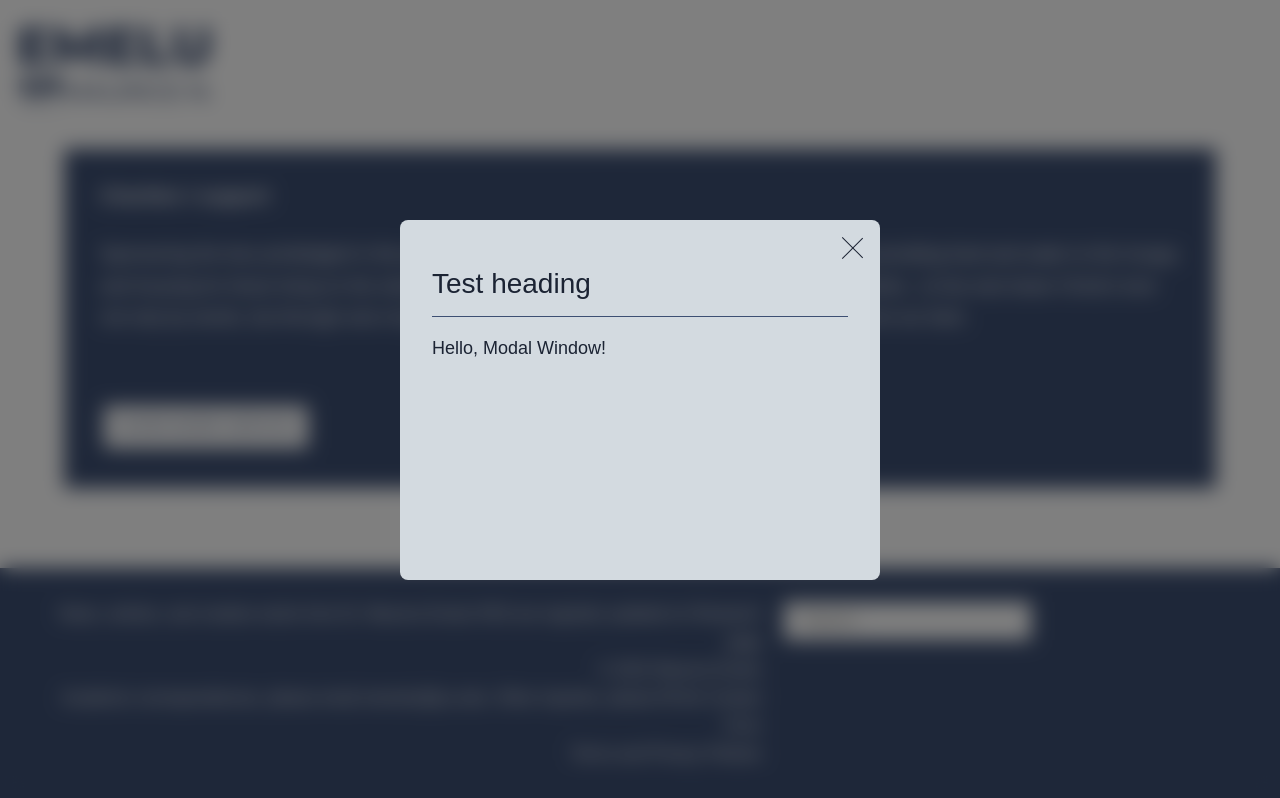
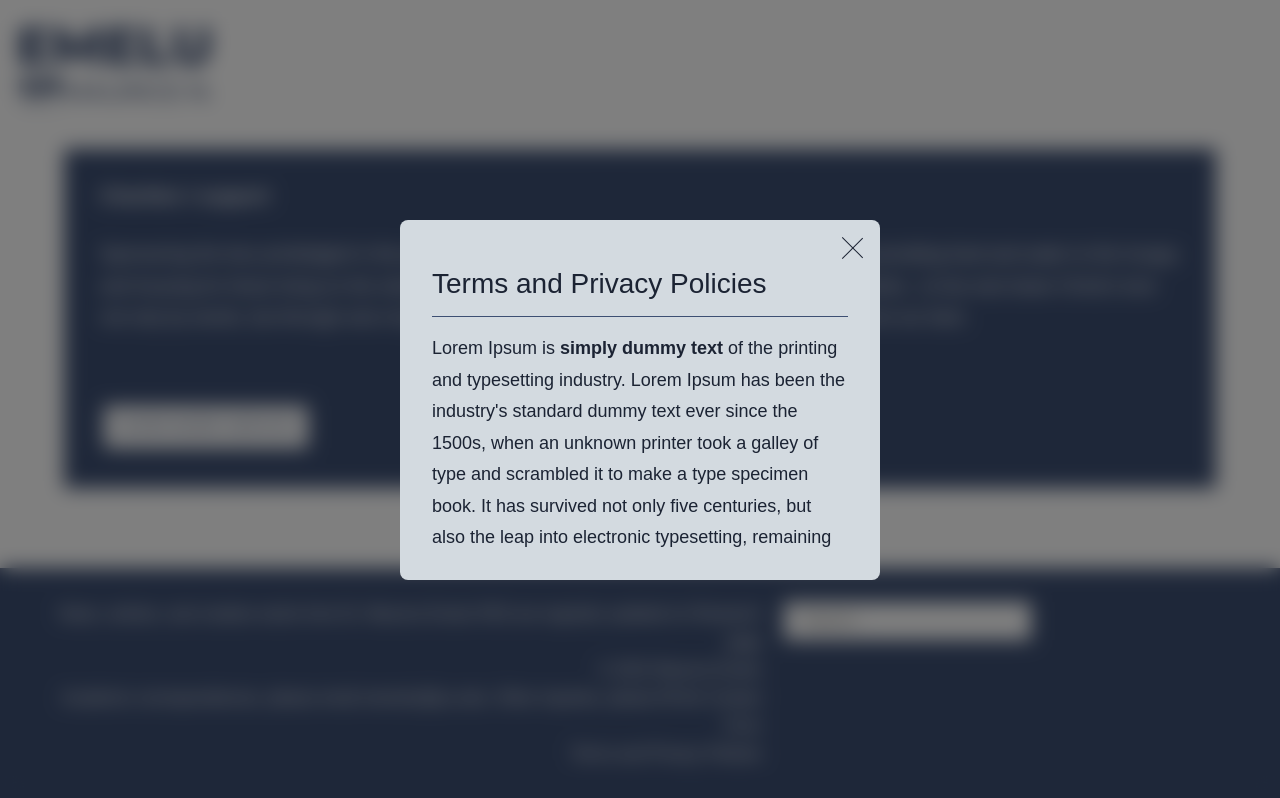
Before and after one commit to telesyk/maurice-website-git, a website built with Parcel: page index.html in a window 1280 px wide. Both pictures are taken after a click on the link "Terms and Privacy Policies". Shown: the part 1599-2397 px from the top of the page. Built offline with nearby package versions, Linux system fonts and the light colour scheme.

Commit message:
Add json for modals content
update contants ans styles

```diff
--- a/assets/styles/site.css
+++ b/assets/styles/site.css
@@ -526,7 +526,9 @@ div.news h1 {
   color: var(--color-dark);
 }
 .modal-body {
+  max-height: calc(100% - 65px);
   padding: 1rem 0;
+  overflow-y: auto;
 }
 .modal-body,
 .modal-body p {
--- a/js/constants.js
+++ b/js/constants.js
@@ -13,6 +13,7 @@ export const SELECTOR = {
   formStatus: 'formStatus',
   searchForm: 'searchForm',
   modalWindowTrigger: 'data-modal-target',
+  modalTermsAndPrivacyId: 'modalTermsAndPrivacy',
 };
 
 export const EMAIL = {
--- a/js/index.js
+++ b/js/index.js
@@ -4,6 +4,7 @@ import formValidation from './module/form-validation';
 import search from './module/search';
 import createModal from './module/create-modal';
 import handleModalVisibility from './helpers/handle-modal-visibility';
+import modalsData from './modals.json';
 
 window.onload = () => {
   /* Mobile Navigation */
@@ -26,12 +27,11 @@ window.onload = () => {
 
   /* test modal */
   const modalContent = {
-    headerContent: 'Test heading',
-    bodyContent: 'Hello, Modal Window!'
+    headerContent: modalsData.modalTermsAndPrivacy.title,
+    bodyContent: modalsData.modalTermsAndPrivacy.description,
   };
   const attrs = [{
-    id: 'modalTermsAndPrivacy',
+    id: SELECTOR.modalTermsAndPrivacyId,
   }];
   const modalTermsAndPrivacy = createModal(modalContent, {attributes: attrs});
-  console.log(modalTermsAndPrivacy);
 };
--- /dev/null
+++ b/js/modals.json
@@ -0,0 +1,6 @@
+{
+  "modalTermsAndPrivacy": {
+    "title": "Terms and Privacy Policies",
+    "description": "Lorem Ipsum is <strong>simply dummy text</strong> of the printing and typesetting industry. Lorem Ipsum has been the industry's standard dummy text ever since the 1500s, when an unknown printer took a galley of type and scrambled it to make a type specimen book. It has survived not only five centuries, but also the leap into electronic typesetting, remaining essentially unchanged. It was popularised in the 1960s with the release of Letraset sheets containing Lorem Ipsum passages, and more recently with desktop publishing software like Aldus PageMaker including versions of Lorem Ipsum."
+  }
+}
```
